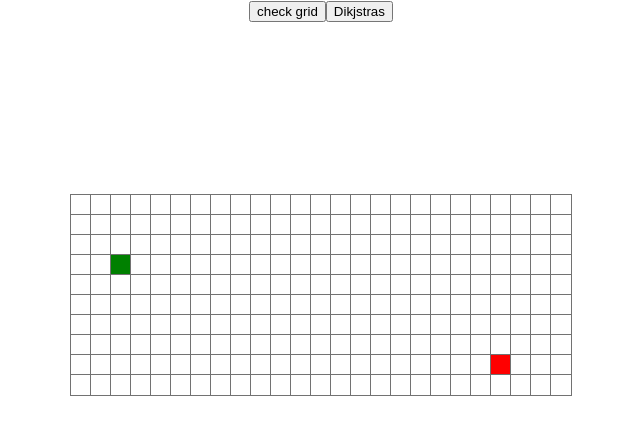
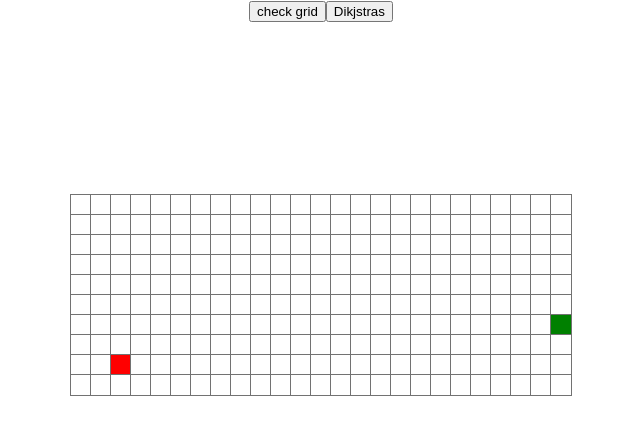
Before and after one commit to PatgioK/pathfindingvisualizer, a React (Create React App) app: page / in a window 1280 px wide. Shown: the top 434 px of the page, without its empty margins (319-959 px from the left). Built offline with nearby package versions, Linux system fonts and the light colour scheme.

Commit message:
fixed async animations, NEVER USE SETTIMEOUT AGAIN

```diff
--- a/src/pathfindingvisualizer/Algorithms/Dikjstras.js
+++ b/src/pathfindingvisualizer/Algorithms/Dikjstras.js
@@ -1,4 +1,4 @@
-import { getAllNodes, getUnvisitedNeighbors, sortNodesByDistance } from "../PathfindingVisualizer";
+import { getAllNodes,getUnvisitedNeighbors2, getUnvisitedNeighbors, sortNodesByDistance } from "../PathfindingVisualizer";
 
 // https://en.wikipedia.org/wiki/Dijkstra%27s_algorithm
 
@@ -48,6 +48,7 @@ export function Dikjstras(grid, startNode, endNode) {
 
 function updateNeighbors(grid, currentNode) {
     const unvisitedNeighbors = getUnvisitedNeighbors(grid, currentNode);
+    // const unvisitedNeighbors = getUnvisitedNeighbors2(grid, currentNode);
     for (const neighbor of unvisitedNeighbors) {
         neighbor.distance = currentNode.distance + 1; //neighbor dist always greater
         if (neighbor.previousNode == null) {
--- a/src/pathfindingvisualizer/PathfindingVisualizer.js
+++ b/src/pathfindingvisualizer/PathfindingVisualizer.js
@@ -2,16 +2,18 @@ import React from "react";
 import Node from "./Node";
 import "./PathfindingVisualizer.css";
 import { Dikjstras } from "./Algorithms/Dikjstras";
-import { setTimeout} from 'timers';
+import { setTimeout } from 'timers';
 
 const GRID_ROW_LENGTH = 25;
 const GRID_COL_LENGTH = 10;
 
-const START_NODE_ROW = 3;
-const START_NODE_COL = 2;
+const START_NODE_ROW = 6;
+const START_NODE_COL = 24;
 
 const END_NODE_ROW = 8;
-const END_NODE_COL = 21;
+const END_NODE_COL = 2;
+
+const ANIMATION_SPEED = 100;
 
 const sleep = (ms) => {
     return new Promise((resolve) => setTimeout(resolve, ms));
@@ -132,36 +134,58 @@ export default class PathfindingVisualizer extends React.Component {
         console.log(visitedNodes);
         const path = this.shortestPathFromEnd(startnode, endnode);
 
+        await this.colorVisited(visitedNodes);
+        await this.colorPath(path);
+        // const a = this.colorVisited(visitedNodes);
+        // Promise.all([a]).then(() => this.colorPath(path));
+        // const b = await this.colorPath(path);
         // await this.colorVisited(visitedNodes);
         // await this.colorPath(path);
-        this.colorVisited(visitedNodes).then(() => {this.colorPath(path)});
+        // this.colorVisited(visitedNodes).then(() => {this.colorPath(path)});
         // this.colorVisited(visitedNodes).then(() => this.colorPath(path));
     }
+
+    // function make_base(img) {
+    //     return new Promise(function(resolve, reject) {
+    //       base_image = new Image();
+    //       base_image.src = img;
+    //       base_image.onload = function(){
+    //         context.drawImage(base_image, 0, 0);
+    //         resolve()
+    //       }
+    //   }
 
     colorVisited = async (visitedNodes) => {
         for (let i = 0; i < visitedNodes.length; i++) {
             console.log("colorVisited")
-            setTimeout(() => {
-                const node = visitedNodes[i];
-                var element = document.getElementById(`node-${node.row}-${node.col}`);
-                if (!element.classList.contains("startnode") && !element.classList.contains("endnode")) {
-                    element.classList.add("node-visited");
-                }
-            }, 10 * i);
+
+            const node = visitedNodes[i];
+
+            var element = document.getElementById(`node-${node.row}-${node.col}`);
+            if (!element.classList.contains("startnode") && !element.classList.contains("endnode")) {
+                element.classList.add("node-visited");
+            }
+            await sleep(ANIMATION_SPEED * 0.1);
+            // setTimeout(() => {
+            //     const node = visitedNodes[i];
+            //     var element = document.getElementById(`node-${node.row}-${node.col}`);
+            //     if (!element.classList.contains("startnode") && !element.classList.contains("endnode")) {
+            //         element.classList.add("node-visited");
+            //     }
+            // }, 10 * i);
         }
         return;
     }
 
-    colorPath = async (path) =>{
+    colorPath = async (path) => {
         for (let i = 0; i < path.length; i++) {
             console.log("colorPath")
-            setTimeout(() => {
                 const node = path[i];
                 var element = document.getElementById(`node-${node.row}-${node.col}`);
                 if (!element.classList.contains("startnode") && !element.classList.contains("endnode")) {
                     element.classList.add("node-path");
                 }
-            }, 100 * i);
+                await sleep(ANIMATION_SPEED * 0.5);
         }
         return;
     }
@@ -236,28 +260,18 @@ export function getUnvisitedNeighbors(grid, node) {
     // console.log("after")
     // console.log(neighbors);
     return neighbors;
+}
+
+export function getUnvisitedNeighbors2(grid, node) {
+    const { row, col } = node;
+    const dist = (node, row, col, ) => { return Math.abs(Math.sqrt(Math.pow(node.row - row, 2) + Math.pow(node.col - col, 2))) }
+    let neighbors = grid.filter(
+        function (e) {
+            return e.isVisited && dist(e, this.row, this.col) == 1
+        }, node)
+    return neighbors;
 
 }
-
-//return array of all nodes in 1d array
-export function getAllNodes(grid) {
-    const nodes = [];
-    // console.log('start get all nodes');
-    // console.log(grid);
-    for (const row of grid) {
-        for (const node of row) {
-            nodes.push(node);
-        }
-    }
-    // console.log(nodes);
-    return nodes;
-}
-
-// sorts input array of nodes by their distance
-export function sortNodesByDistance(unvisitedNodes) {
-    unvisitedNodes.sort((nodeA, nodeB) => nodeA.distance - nodeB.distance);
-}
-
 
 // const node = {row: 4, col: 10};
 // //const {row, col} = node;
@@ -278,3 +292,22 @@ export function sortNodesByDistance(unvisitedNodes) {
 // }, node);
 
 // console.log(neighbors);
+
+//return array of all nodes in 1d array
+export function getAllNodes(grid) {
+    const nodes = [];
+    // console.log('start get all nodes');
+    // console.log(grid);
+    for (const row of grid) {
+        for (const node of row) {
+            nodes.push(node);
+        }
+    }
+    // console.log(nodes);
+    return nodes;
+}
+
+// sorts input array of nodes by their distance
+export function sortNodesByDistance(unvisitedNodes) {
+    unvisitedNodes.sort((nodeA, nodeB) => nodeA.distance - nodeB.distance);
+}
```
